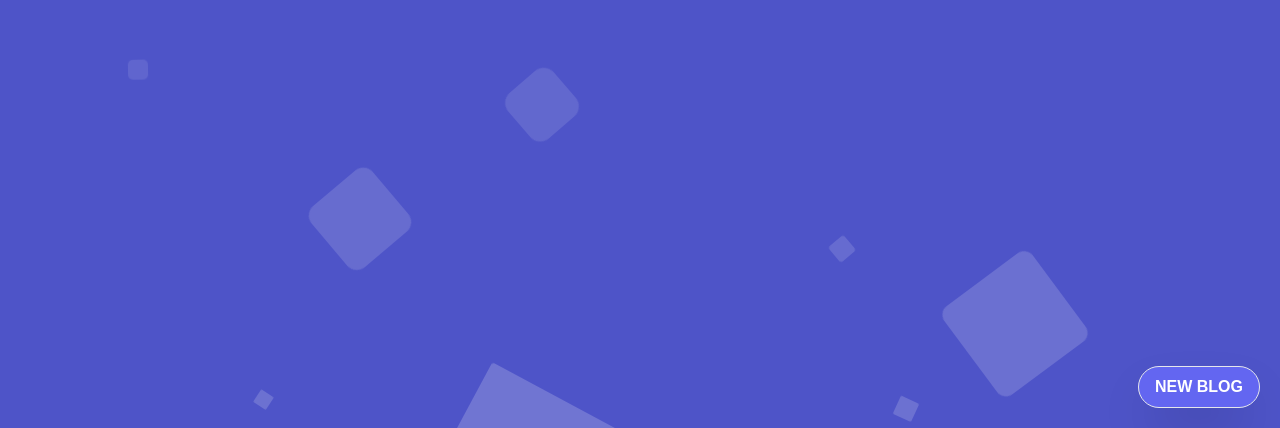
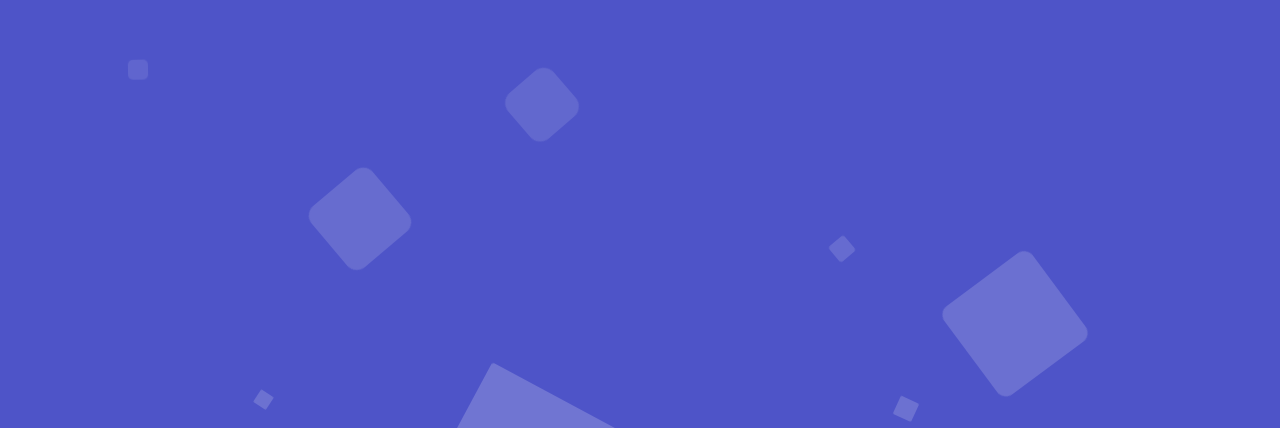
Before and after one commit to EduardoAguiarS/Golang-Blog, a React (Create React App) app in the folder client/: page /blog/1 in a window 1280 px wide. Before the commit this address had no page. Shown: the part 372-800 px from the top of the page. Built offline with nearby package versions, Linux system fonts and the light colour scheme.

Commit message:
card componenet

```diff
--- a/client/src/App.js
+++ b/client/src/App.js
@@ -1,29 +1,16 @@
+import Background from "./components/Background";
 import Home from "./pages/Home";
+import Blog from "./pages/Blog";
 import { Routes, Route } from "react-router-dom";
 
 function App() {
   return (
     <>
-      <div className="area fixed top-0">
-        <ul className="circles">
-          <li></li>
-          <li></li>
-          <li></li>
-          <li></li>
-          <li></li>
-          <li></li>
-          <li></li>
-          <li></li>
-          <li></li>
-          <li></li>
-        </ul>
-      </div>
+      <Background />
       <Routes>
         <Route path="/" element={<Home />} />
+        <Route path="/blog/:id" element={<Blog />} />
       </Routes>
-      <button className="bg-indigo-500 hover:bg-indigo-600 text-white font-bold py-2 border border-gray- px-4 rounded-full uppercase fixed bottom-5 right-5 shadow-2xl">
-        New Blog
-      </button>
     </>
   );
 }
--- /dev/null
+++ b/client/src/components/Background.js
@@ -0,0 +1,20 @@
+const Background = () => {
+  return (
+    <div className="area fixed top-0 z-0">
+      <ul className="circles">
+        <li></li>
+        <li></li>
+        <li></li>
+        <li></li>
+        <li></li>
+        <li></li>
+        <li></li>
+        <li></li>
+        <li></li>
+        <li></li>
+      </ul>
+    </div>
+  );
+};
+
+export default Background;
--- a/client/src/index.css
+++ b/client/src/index.css
@@ -178,3 +178,12 @@ body{
     }
 
 }
+
+.imageCard {
+  width: 100%;
+  height: 100%;
+  object-fit: cover;
+  object-position: center;
+  max-width: 480px;
+  height: 192px;
+}
--- /dev/null
+++ b/client/src/pages/Blog.js
@@ -0,0 +1,13 @@
+const Blog = () => {
+  return (
+    <>
+      <div className="container flex flex-wrap pt-6 mx-auto z-10">
+        <div className="blur-none">
+          <h1>Blog Datail</h1>
+        </div>
+      </div>
+    </>
+  );
+};
+
+export default Blog;
--- a/client/src/pages/Home.js
+++ b/client/src/pages/Home.js
@@ -24,14 +24,18 @@ const Home = () => {
 
   return (
     <div className="container flex flex-wrap pt-6 mx-auto">
+      <>
+        <button className="bg-indigo-500 hover:bg-indigo-600 text-white font-bold py-2 border border-gray- px-4 rounded-full uppercase fixed bottom-5 right-5 shadow-2xl">
+          New Blog
+        </button>
         {apiData &&
           apiData.map((data) => (
             <div className="lg:w-1/3 sm:w-1/2 p-4" key={data?.id}>
-            <div className="bg-gray-100 px-5 rounded-3xl py-5 flex flex-col align-middle justify-center text-center backdrop-blur-md shadow-2xl bg-white/30">
+              <div className="bg-gray-100 rounded pb-5 flex flex-col align-middle justify-center text-center backdrop-blur-md shadow-2xl bg-white/30">
                 <img
                   src={data?.image}
                   alt=""
-                className="rounded-3xl h-48 w-96 object-fill mx-auto"
+                  className="w-full h-full imageCard object-fill md:mb-5"
                 />
                 <h2 className="text-3xl text-gray-700 font-bold my-2">
                   {data?.title}
@@ -48,6 +52,7 @@ const Home = () => {
               </div>
             </div>
           ))}
+      </>
     </div>
   );
 };
```
Lines whose indentation alone changed are shown as unchanged.
